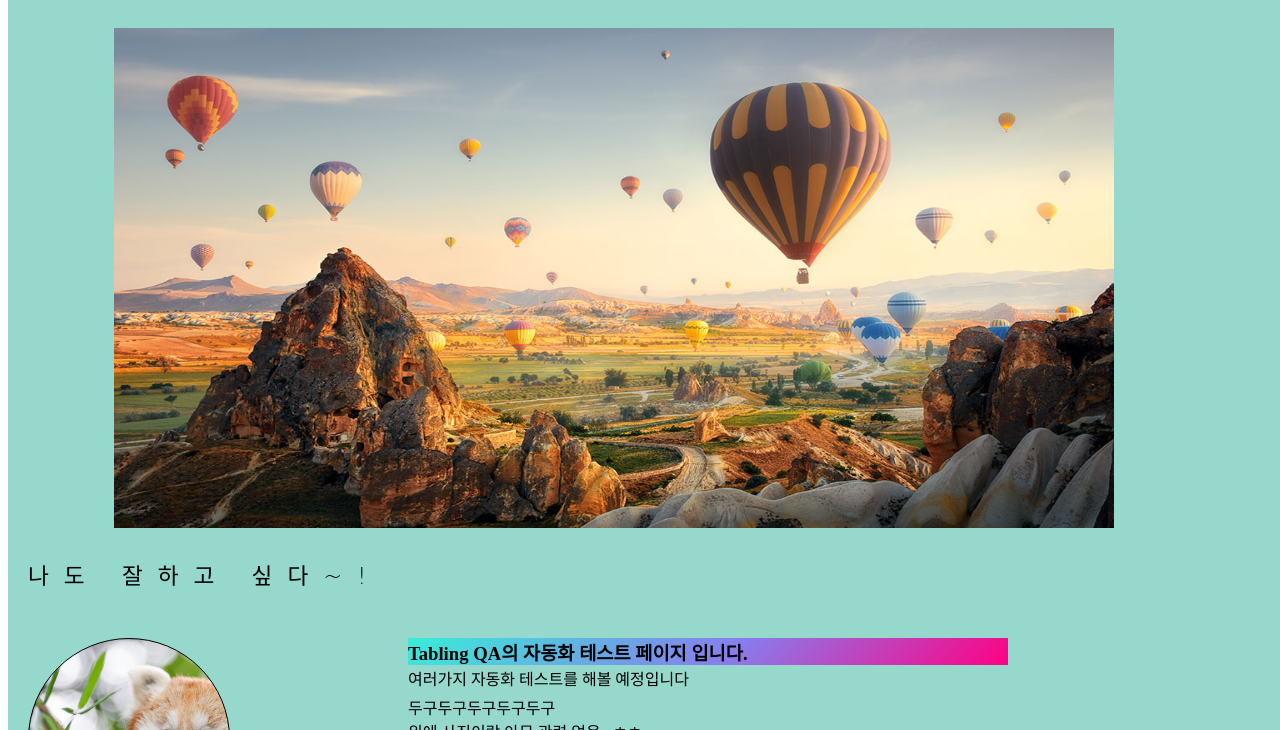
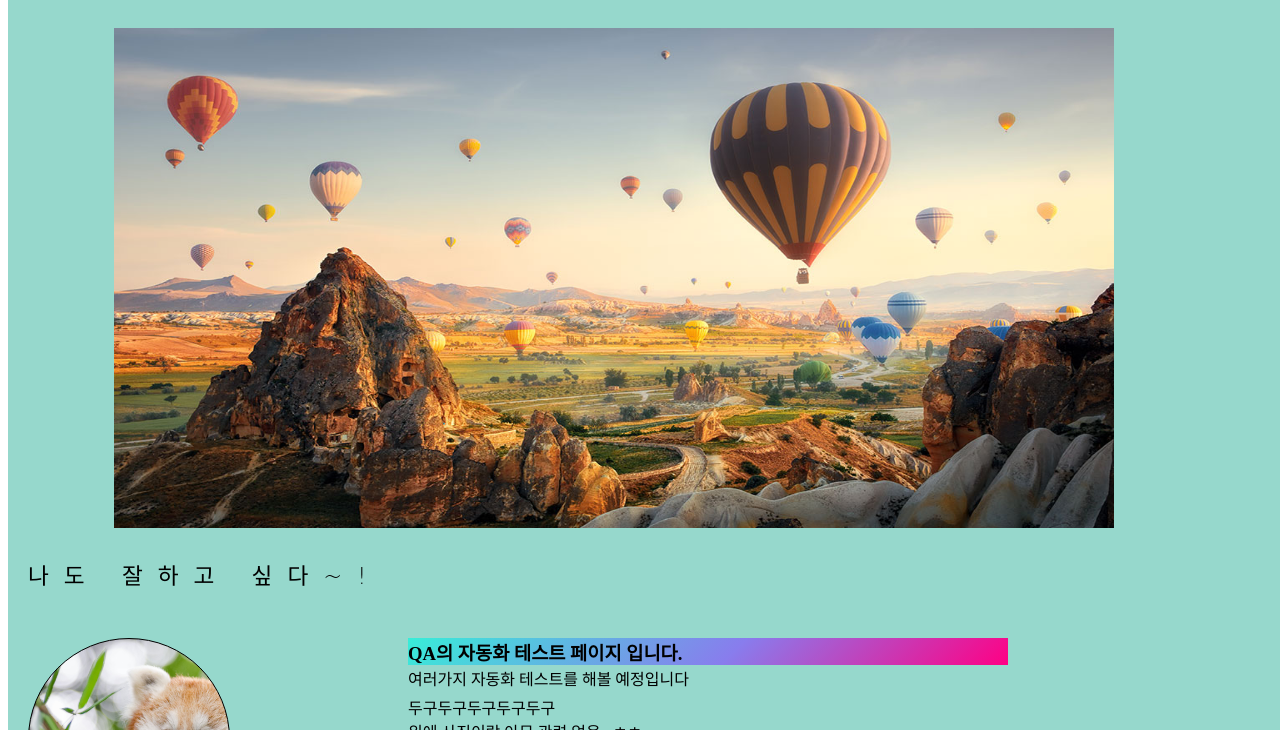
Before and after one commit to Zeeeeeeeuni/study1, a plain HTML site: page index.html in a window 1280 px wide. Shown: the part 70-800 px from the top of the page. Drawn offline with Linux system fonts and the light colour scheme; a web font is replaced by a local one.

Commit message:
Add files via upload

```diff
--- a/index.html
+++ b/index.html
@@ -156,7 +156,7 @@
                 background: -webkit-linear-gradient(-45deg, #38edd8 0%,#887ded 54%,#ff0084 100%); /* Chrome10-25,Safari5.1-6 */
                 background: linear-gradient(135deg, #38edd8 0%,#887ded 54%,#ff0084 100%); /* W3C, IE10+, FF16+, Chrome26+, Opera12+, Safari7+ */
                 filter: progid:DXImageTransform.Microsoft.gradient( startColorstr='#38edd8', endColorstr='#ff0084',GradientType=1 ); /* IE6-9 fallback on horizontal gradient */">
-                Tabling QA의 자동화 테스트 페이지 입니다.</div>
+                QA의 자동화 테스트 페이지 입니다.</div>
                 <div style="line-height: 30px;">여러가지 자동화 테스트를 해볼 예정입니다</br>
                 </div>
                 <div>두구두구두구두구두구</div>
```
